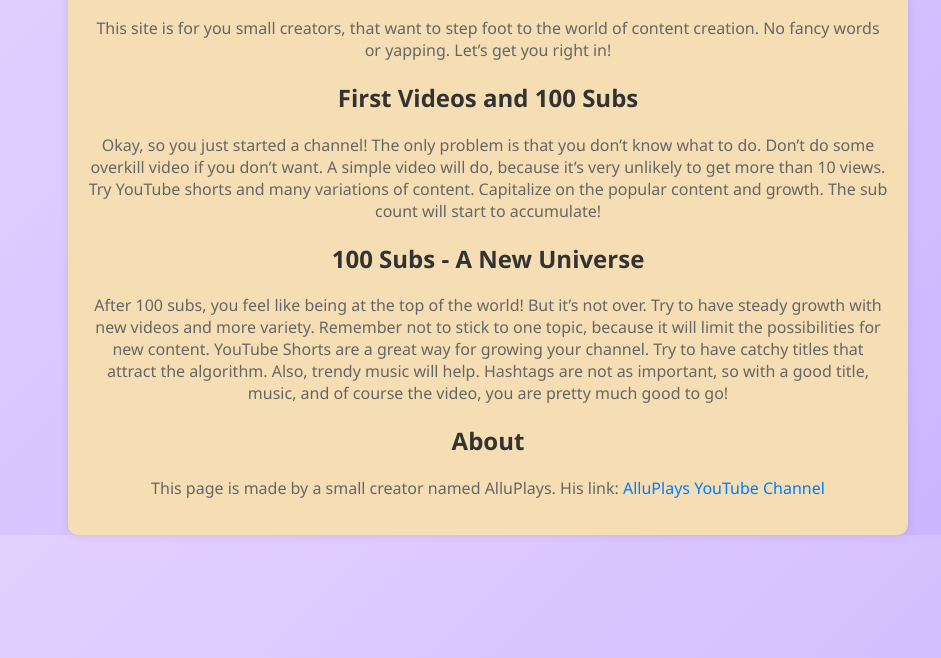
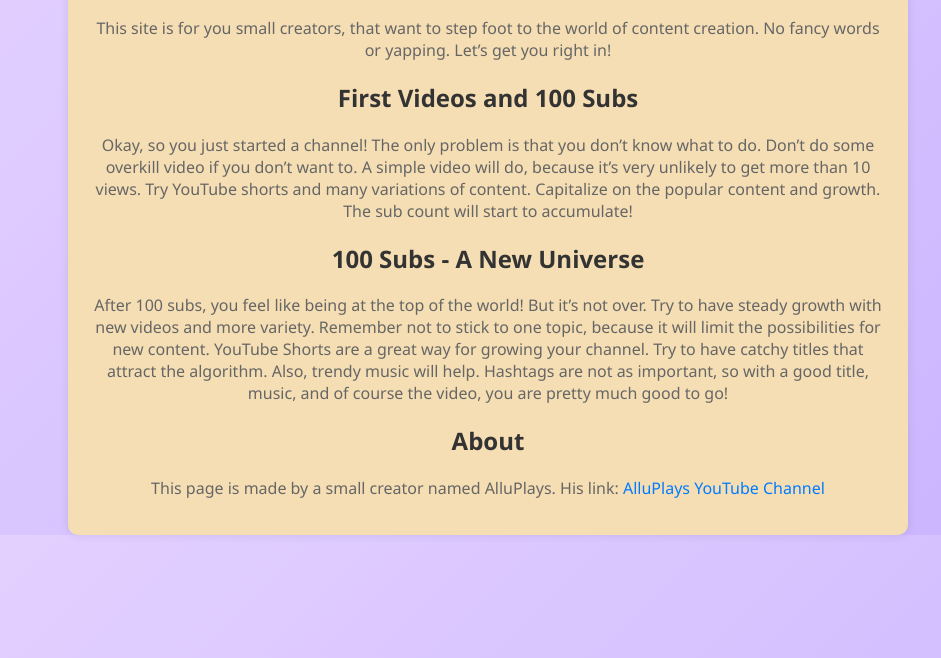
Before and after one commit to AlluCrafts/SuccessAtYouTube, a plain HTML site: page index.html in a window 1280 px wide. Shown: the part 142-800 px from the top of the page, without its empty margins (152-1093 px from the left). Drawn offline with Linux system fonts and the light colour scheme.

Commit message:
Update index.html

```diff
--- a/index.html
+++ b/index.html
@@ -46,7 +46,7 @@
 
         <section id="first-videos">
             <h2>First Videos and 100 Subs</h2>
-            <p>Okay, so you just started a channel! The only problem is that you don’t know what to do. Don’t do some overkill video if you don’t want. A simple video will do, because it’s very unlikely to get more than 10 views. Try YouTube shorts and many variations of content. Capitalize on the popular content and growth. The sub count will start to accumulate!</p>
+            <p>Okay, so you just started a channel! The only problem is that you don’t know what to do. Don’t do some overkill video if you don’t want to. A simple video will do, because it’s very unlikely to get more than 10 views. Try YouTube shorts and many variations of content. Capitalize on the popular content and growth. The sub count will start to accumulate!</p>
         </section>
 
         <section id="100-subs">
```
